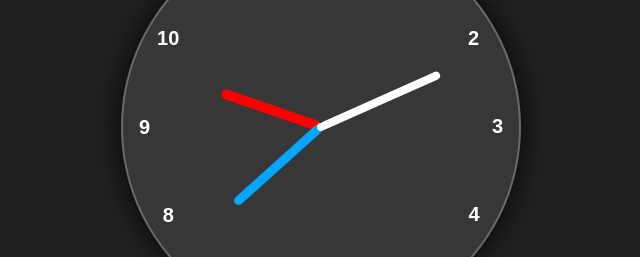
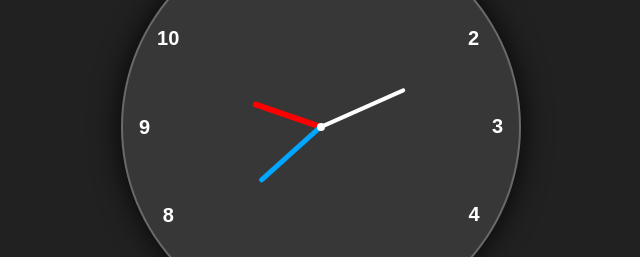
Before and after one commit to Sobayel/analog-clock, a plain HTML site: page index.html in a window 1280 px wide. Shown: the part 273-530 px from the top of the page, without its empty margins (319-959 px from the left). Drawn offline with Linux system fonts and the light colour scheme.

Commit message:
Update index.html
git add .

```diff
--- a/index.html
+++ b/index.html
@@ -9,9 +9,9 @@
 <body>
     <div class="container">
         <div class="clock">
-            <div style="--clr:#FF0000FF; --w:10px; --h:105px;" id="hour" class="hand"><i></i></div>
-            <div style="--clr:#00a6ff; --w:9px; --h:115px;" id="minute" class="hand"><i></i></div>
-            <div style="--clr:#ffffff; --w:8px; --h:130px;" id="second" class="hand"><i></i></div>
+            <div style="--clr:#FF0000FF; --w:6px; --h:72px;" id="hour" class="hand"><i></i></div>
+            <div style="--clr:#00a6ff; --w:5px; --h:82px;" id="minute" class="hand"><i></i></div>
+            <div style="--clr:#ffffff; --w:4px; --h:92px;" id="second" class="hand"><i></i></div>
 
             <span style="--i:1;"><b>1</b></span>
             <span style="--i:2;"><b>2</b></span>
```
